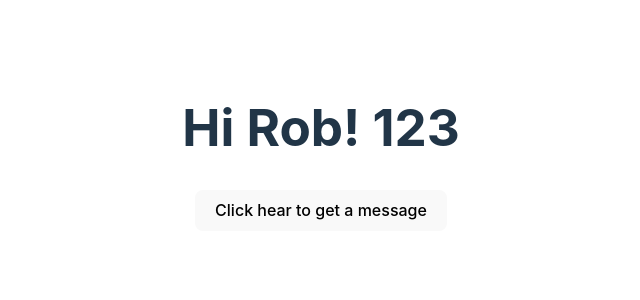
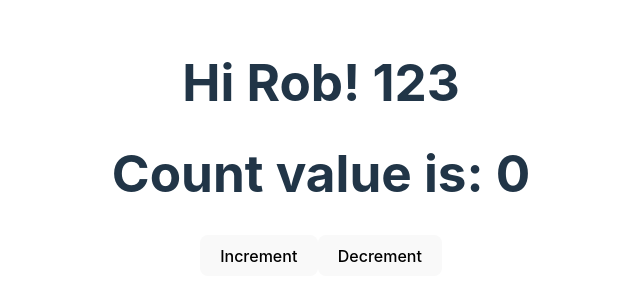
Before and after one commit to AlMahfuzKhanD/react-js-practice, a React (Vite) app in the folder react-by-code-stoic/: page / in a window 1280 px wide. Shown: the part 252-552 px from the top of the page, without its empty margins (319-959 px from the left). Built offline with nearby package versions, Linux system fonts and the light colour scheme.

Commit message:
state practice done

```diff
--- a/react-by-code-stoic/src/App.jsx
+++ b/react-by-code-stoic/src/App.jsx
@@ -5,6 +5,7 @@
 import "./App.css";
 import ConditionalComponent from "./components/ConditionalComponent";
 import Message from "./components/Message";
+import Counter from "./components/Counter";
 
 function App() {
   const [count, setCount] = useState(0);
@@ -19,7 +20,7 @@
       {/* <Hello name="Mahfuz" message="Hello" seatNumbers={seatNumbers} /> */}
       <Hello person={person} />
       {/* <Hello name="Khan" message="Hi" /> */}
-      <Message />
+      <Counter />
     </div>
   );
 }
--- /dev/null
+++ b/react-by-code-stoic/src/components/Counter.jsx
@@ -0,0 +1,18 @@
+import { useState } from "react";
+
+export default function Counter() {
+  const [count, setCount] = useState(0);
+  function increment() {
+    setCount(count + 1);
+  }
+  function decrement() {
+    setCount(count - 1);
+  }
+  return (
+    <div>
+      <h1>Count value is: {count}</h1>
+      <button onClick={increment}>Increment</button>
+      <button onClick={decrement}>Decrement</button>
+    </div>
+  );
+}
```
